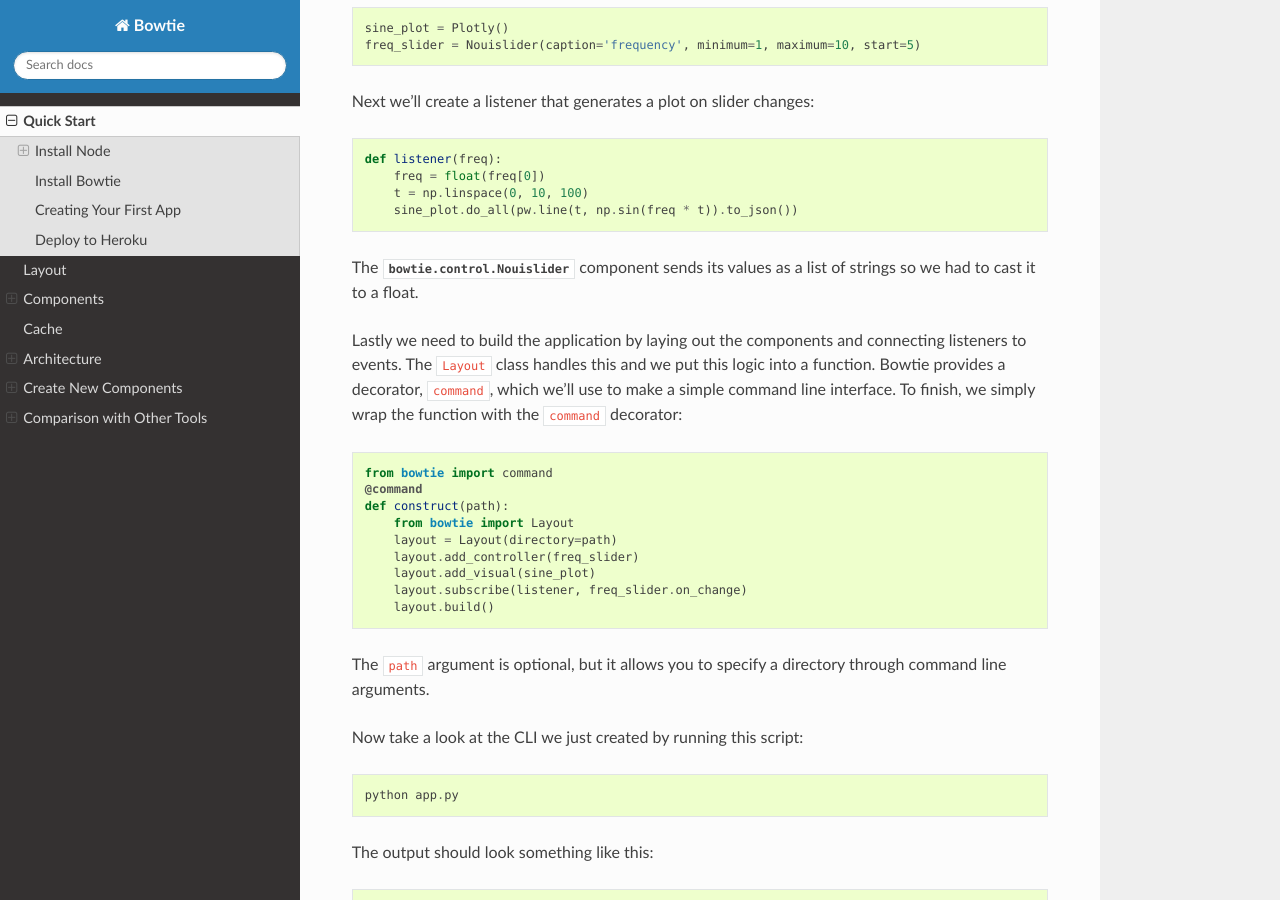
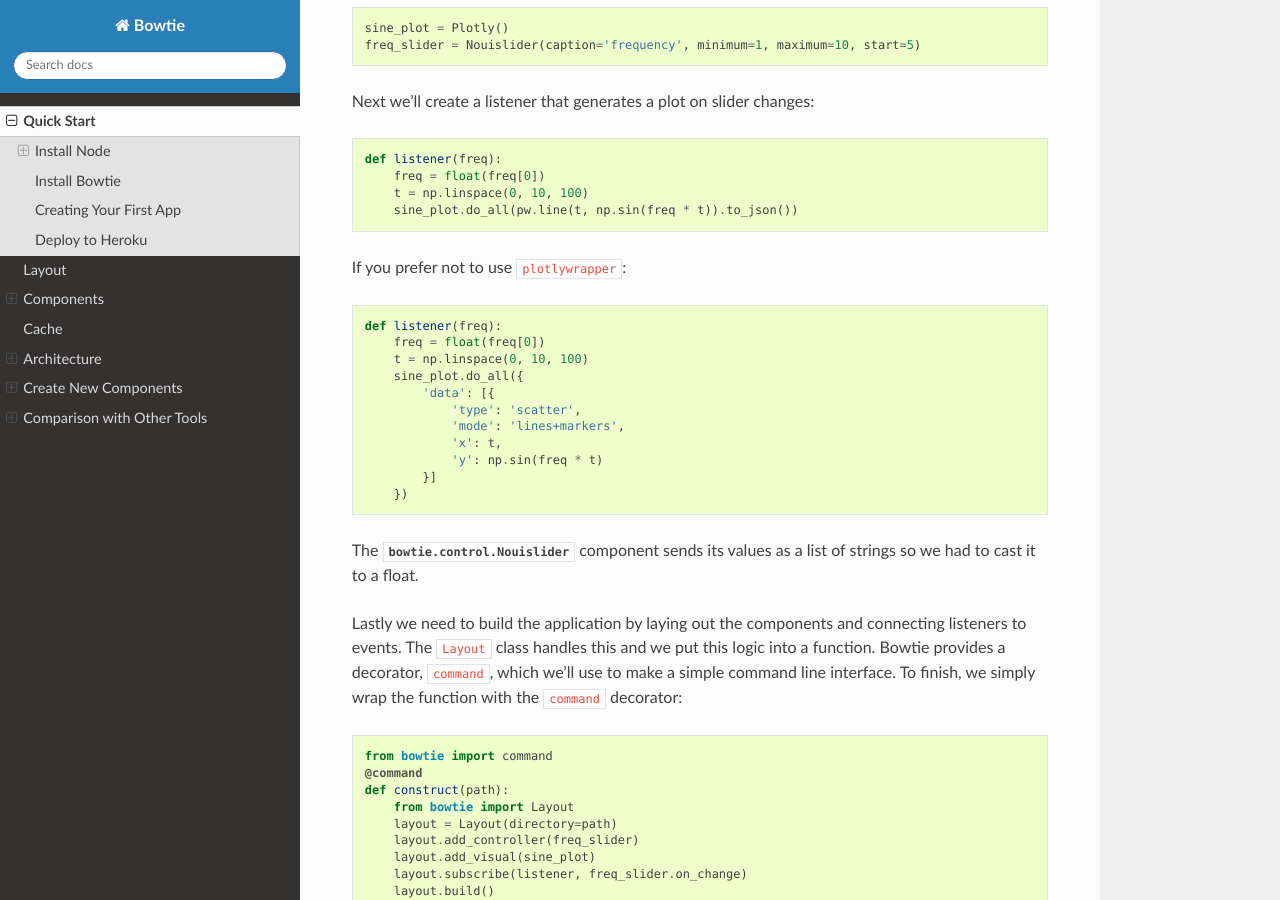
Before and after one commit to jwkvam/bowtie, a Sphinx documentation site: the page built from doc/quickstart.rst, in a window 1280 px wide and 900 px high, scrolled down 1415 px. Built offline with Sphinx 7.4.7 and the Read the Docs theme 2.0.0, drawn with Linux system fonts in a browser that asks for light colours; pages that are not in the unit, such as notebooks, are missing from menus.

Commit message:
add option to skip plotlywrapper in quickstart (#109)

```diff
--- a/doc/quickstart.rst
+++ b/doc/quickstart.rst
@@ -73,6 +73,20 @@
         t = np.linspace(0, 10, 100)
         sine_plot.do_all(pw.line(t, np.sin(freq * t)).to_json())
 
+If you prefer not to use ``plotlywrapper``::
+
+    def listener(freq):
+        freq = float(freq[0])
+        t = np.linspace(0, 10, 100)
+        sine_plot.do_all({
+            'data': [{
+                'type': 'scatter',
+                'mode': 'lines+markers',
+                'x': t,
+                'y': np.sin(freq * t)
+            }]
+        })
+
 The :py:class:`bowtie.control.Nouislider` component sends its values as a list of strings so we had to cast it to a float.
 
 Lastly we need to build the application by laying out the components and connecting listeners to events.
```
